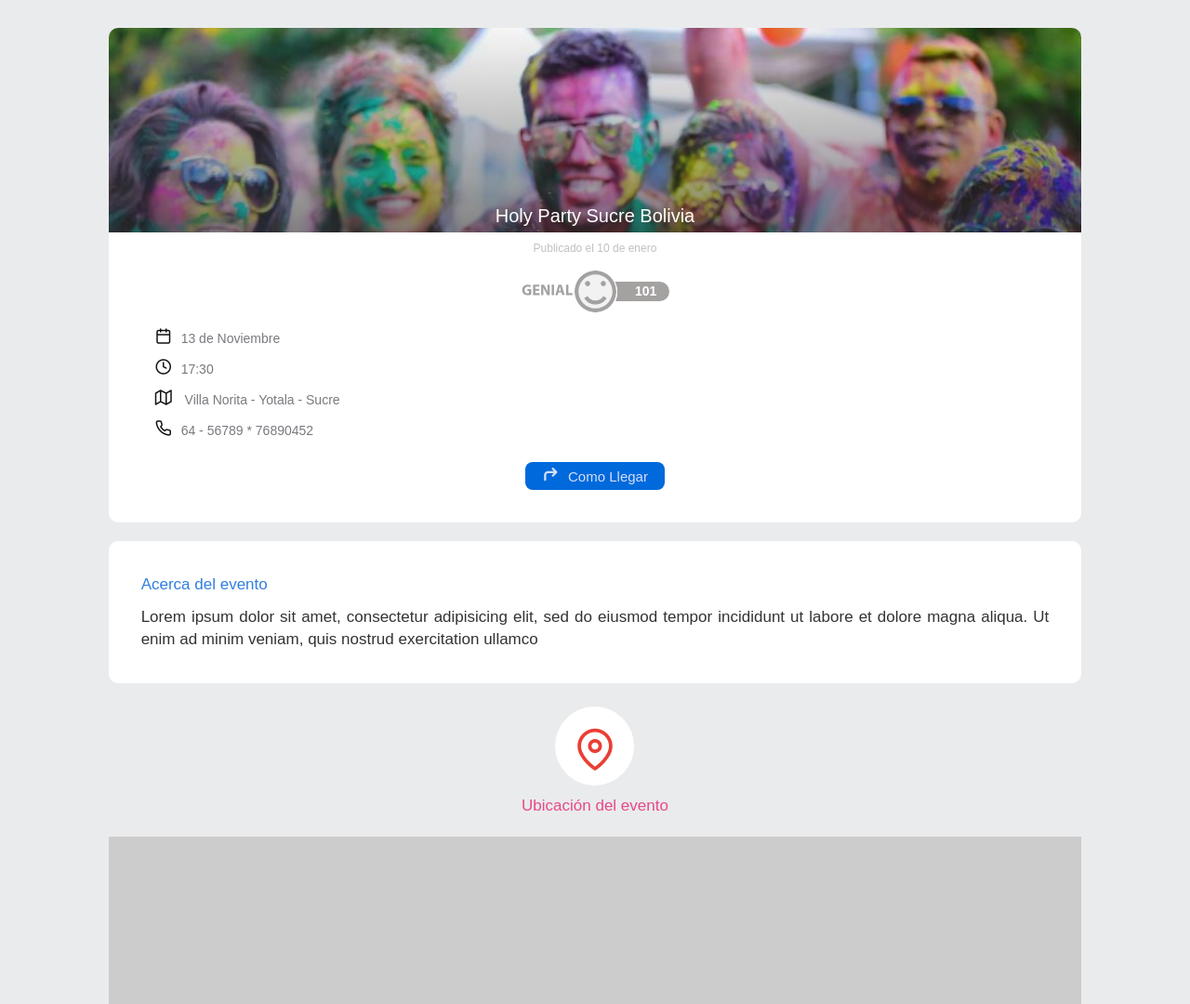
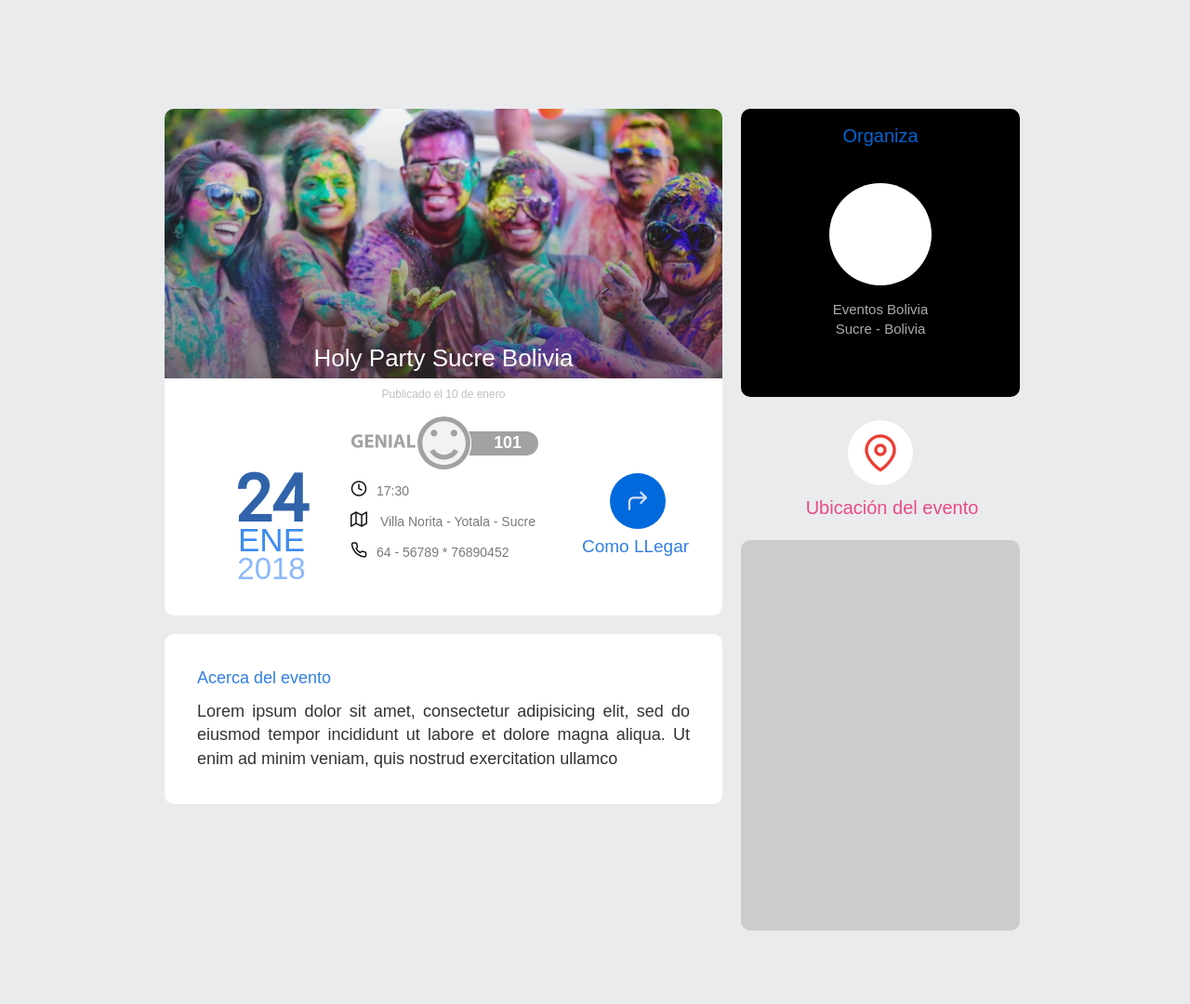
Before and after one commit to JoseChirinos/gooart, a website: page templates/event/event.html in a window 1280 px wide. Shown: the top 1080 px of the page at 93% size. After the commit the page ends 1021 px from the top, so only its background shows below. Drawn offline with Linux system fonts and the light colour scheme; files whose address does not match are found by name.

Commit message:
Working Event Template 90%

```diff
--- a/templates/event/event.css
+++ b/templates/event/event.css
@@ -382,7 +382,7 @@ body {
   padding: 13px;
 }
 
-.more-event-1 span {
+.more-event-1 .font-ubication {
   display: block;
   margin-top: 10px;
 }
@@ -422,4 +422,232 @@ body {
   font-weight: 500;
 }
 
+.info-event-fecha {
+  display: none;
+}
+
+.business-info1 {
+  display: none;
+}
+
+.info-event-map .color-blue {
+  display: none;
+}
+
+@media (min-width:600px) {
+  .container-event {
+    padding: 30px;
+  }
+  .info-event-portada {
+    height: 290px;
+  }
+  .info-event-gradient {
+    height: 290px;
+  }
+  .info-event-name {
+    font-size: 26px;
+    margin-top: 250px;
+  }
+  .font-genial {
+    font-size: 70px;
+  }
+  .ocultar {
+    display: none;
+  }
+  .info-event-fecha {
+    width: 30%;
+    height: 120px;
+    display: block;
+    float: left;
+    margin-right: 20px;
+    text-align: right;
+    color: white;
+    text-align: center;
+    padding-left: 50px;
+  }
+  .day {
+    font-size: 70px;
+    line-height: 0.9;
+    font-weight: 700;
+    color: #3163aa;
+    font-family: 'Roboto';
+  }
+  .month {
+    color: #3c8bf1;
+    font-size: 35px;
+    line-height: 0.7;
+    font-weight: 549;
+  }
+  .year {
+    color: #8cb8fb;
+    font-size: 33px;
+    font-weight: 300;
+    line-height: 1.1;
+  }
+  .info-event-map button {
+    padding: 6px;
+    border-radius: 12px;
+    font-size: 20px;
+    width: 200px;
+  }
+  .info-event-map button i {
+    font-size: 20px;
+  }
+  .info-event-2 {
+    font-size: 18px;
+  }
+  .more-event-1 {
+    padding-bottom: 100px;
+  }
+  .more-event-icon {
+    width: 70px;
+    height: 70px;
+    color: #ea3f34;
+    text-align: center;
+    font-size: 40px;
+    padding: 10px;
+    margin-left: 35px;
+    float: left;
+  }
+  .more-event-1 .font-ubication {
+    display: block;
+    margin-top: 20px;
+    float: left;
+    font-size: 20px;
+    margin-left: 25px;
+  }
+  .more-event-map {
+    height: 260px;
+  }
+  .more-event-3 {
+    padding: 20px 35px 15px 40px;
+    font-size: 23px;
+  }
+  .more-event-logo {
+    width: 75px;
+    height: 75px;
+  }
+  .more-event-4 {
+    padding: 13px 20px;
+  }
+  .more-event-business {
+    padding: 25px 30px;
+    font-size: 17px;
+  }
+}
+
+@media (min-width:960px) {
+  .reset-margin1 {
+    position: relative;
+    padding: 0;
+    margin: 0 auto;
+    width: 960px;
+    float: none;
+  }
+  .container-event {
+    width: 960px;
+    padding: 0;
+    position: relative;
+    margin: 0 auto;
+    padding: 17px;
+    margin-top: 80px;
+  }
+  .info-event {
+    width: 600px;
+    display: inline-block;
+  }
+  .more-event {
+    height: auto;
+    width: 300px;
+    display: inline-block;
+    margin-left: 20px;
+  }
+  .more-event-icon {
+    float: none;
+    margin: 0 auto;
+  }
+  .more-event-1 .font-ubication {
+    float: none;
+    margin-top: 10px;
+  }
+  .more-event-1 {
+    padding: 5px;
+    padding-bottom: 20px;
+  }
+  .more-event-map {
+    height: 420px;
+    border-radius: 10px;
+  }
+  .business-info {
+    display: none;
+  }
+  .business-info1 {
+    display: block;
+    height: 310px;
+    background: #000;
+    margin-bottom: 20px;
+    border-radius: 10px;
+  }
+  .business-info1-title {
+    height: 80px;
+    padding: 15px 20px;
+    text-align: center;
+    color: #0064d1;
+    font-size: 20px;
+    border-radius: 10px 10px 0px 0px;
+  }
+  .business-info-logo {
+    height: 110px;
+    background: white;
+    width: 110px;
+    border-radius: 50%;
+    margin: 0 auto;
+  }
+  .more-event {
+    position: absolute;
+  }
+  .business-name {
+    height: auto;
+    text-align: center;
+    color: #ababab;
+    margin-top: 15px;
+    font-size: 15px;
+  }
+  .info-event-datos {
+    float: left;
+    padding: 10px 0px;
+  }
+  .info-event-1 {
+    height: 545px;
+  }
+  .info-event-map button {
+    width: 60px;
+    height: 60px;
+    border-radius: 50%;
+    margin-left: 25px;
+    text-align: center;
+    padding: 16px;
+  }
+  .info-event-map button span {
+    display: none;
+  }
+  .info-event-map button i {
+    font-size: 27px;
+    margin-right: 0px;
+    font-weight: 300;
+  }
+  .info-event-map {
+    float: left;
+    margin-left: 20px;
+    padding: 0px 10px;
+  }
+  .info-event-map .color-blue {
+    display: block;
+    margin: 0 auto;
+    font-size: 19px;
+    margin-left: 20px;
+    margin-top: 5px;
+  }
+}
+
 /* Fin Estilos Event */
--- a/templates/event/event.html
+++ b/templates/event/event.html
@@ -72,7 +72,7 @@
   <div class="row reset-margin">
     <div class="col-md-12 reset-padding">
       <div class="row reset-margin">
-        <div class="col-md-10 col-md-offset-1 reset-padding">
+        <div class="col-md-10 col-md-offset-1 reset-padding reset-margin1">
           <div class="container-event">
             <div class="info-event">
               <div class="info-event-1">
@@ -104,6 +104,11 @@
                       </div>
                     </div>
                   </div>
+                  <div class="info-event-fecha">
+                    <span class="day font-block">24</span>
+                    <span class="month font-block">ENE</span>
+                    <span class="year font-block">2018</span>
+                  </div>
                   <div class="info-event-datos">
                     <span class="ocultar font-info"><i class="icon-calendar icon-info"></i>13 de Noviembre</span>
                     <span class="font-info"><i class="icon-clock icon-info"></i>17:30</span>
@@ -112,6 +117,7 @@
                   </div>
                   <div class="info-event-map">
                     <button><i class="icon-corner-up-right"></i><span>Como Llegar</span></button>
+                    <span class="color-blue">Como LLegar</span>
                   </div>
                 </div>
               </div>
@@ -121,13 +127,24 @@
               </div>
             </div>
             <div class="more-event">
+              <div class="business-info1">
+                <div class="business-info1-title">
+                  <span>Organiza</span>
+                </div>
+                <div class="business-info-logo"></div>
+                <div class="business-name">
+                  <span class="font-block">Eventos Bolivia</span>
+                  <span>Sucre - Bolivia</span>
+                </div>
+              </div>
               <div class="more-event-1">
                 <div class="more-event-icon">
                   <span class="icon-map-pin"></span>
                 </div>
-                <span>Ubicación del evento</span>
+                <span class="font-ubication">Ubicación del evento</span>
               </div>
               <div class="more-event-map"></div>
+              <div class="business-info">
               <div class="more-event-3">
                 <span class="color-blue">Organiza</span>
               </div>
@@ -137,6 +154,7 @@
                   <span>Eventos Bolivia</span>
                 </div>
               </div>
+            </div>
             </div>
           </div>
         </div>
```
